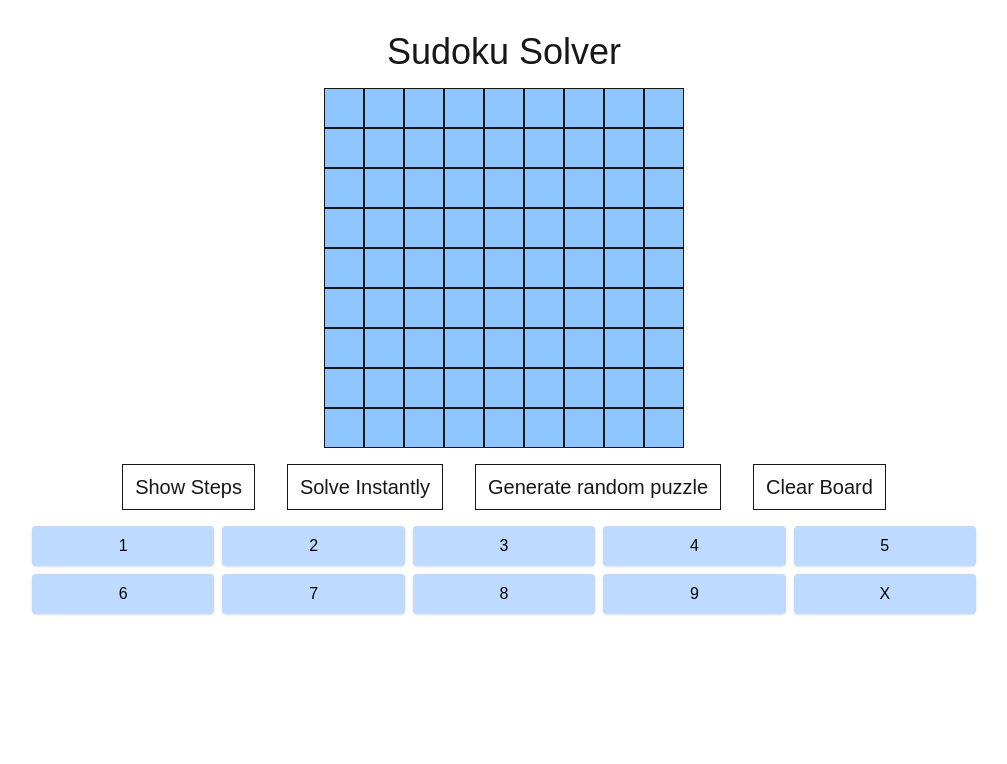
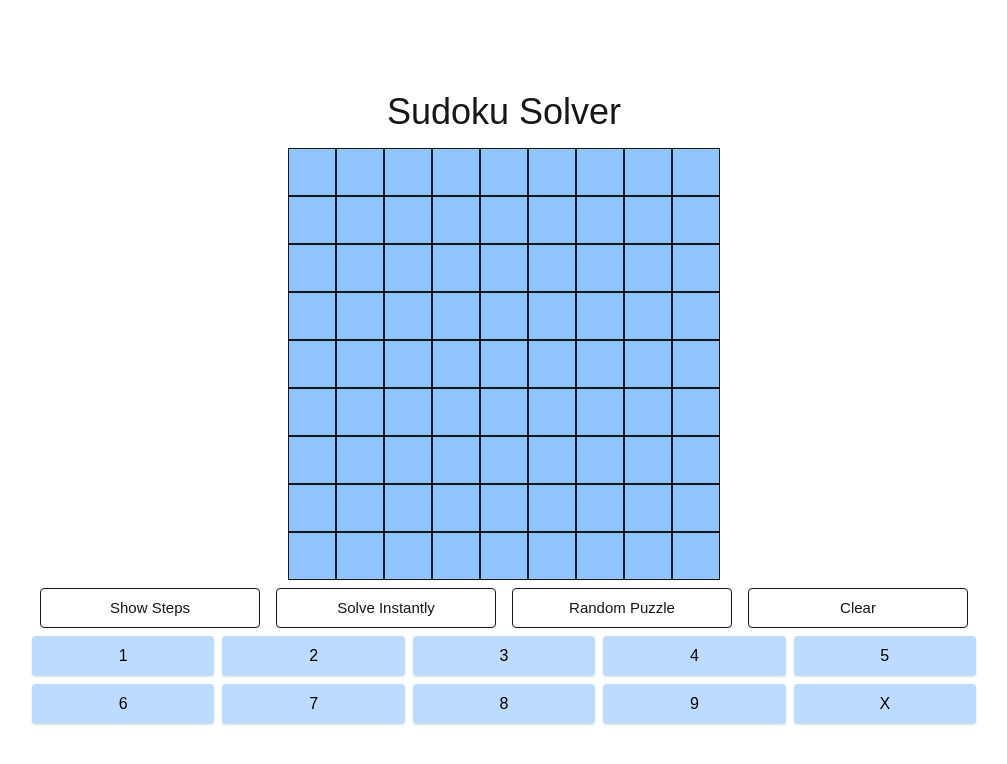
Before and after one commit to Shivansh3004/Sudoku-Solver, a Next.js app: page / in a window 1280 px wide. Shown: the top 764 px of the page, without its empty margins (136-1143 px from the left). Built offline with nearby package versions, Linux system fonts and the light colour scheme.

Commit message:
final changes

```diff
--- a/components/Board.tsx
+++ b/components/Board.tsx
@@ -269,7 +269,7 @@ const Board = () => {
     }
 
     return (
-        <div className='flex flex-col w-full max-w-[75%] min-h-screen overflow-x-hidden px-2 py-4'>
+        <div className='flex flex-col w-full max-w-[75%] min-h-screen overflow-x-hidden px-2 py-4 justify-center'>
             <h1 className='self-center m-2 p-2 text-4xl'>Sudoku Solver</h1>
             {
                 boardText.map((row, rowIndex) => (
--- a/components/Buttons.tsx
+++ b/components/Buttons.tsx
@@ -10,10 +10,20 @@ interface ButtonsProps {
 const Buttons = ({solveWithSteps,solveInstantly,generateRandom,clearBoard}:ButtonsProps) => {
     return (
         <div className="flex justify-center items-center w-full">
-            <button onClick={solveWithSteps} className='p-4 m-4 text-xs sm:text-xl sm:px-3 sm:py-2 border cursor-pointer'>Show Steps</button>
-            <button onClick={solveInstantly} className='p-4 m-4 text-xs sm:text-xl sm:px-3 sm:py-2 border cursor-pointer'>Solve Instantly</button>
-            <button onClick={generateRandom} className='p-4 m-4 text-xs sm:text-xl sm:px-3 sm:py-2 border cursor-pointer'>Generate random puzzle</button>
-            <button onClick={clearBoard} className='p-4 m-4 text-xs sm:text-xl sm:px-3 sm:py-2 border cursor-pointer'>Clear Board</button>
+            {[
+                { label: 'Show Steps', action: solveWithSteps },
+                { label: 'Solve Instantly', action: solveInstantly },
+                { label: 'Random Puzzle', action: generateRandom }, // Shortened label for consistency
+                { label: 'Clear', action: clearBoard },
+            ].map(({ label, action }, idx) => (
+                <button
+                key={idx}
+                onClick={action}
+                className="w-1/4 h-10 text-[10px] sm:text-[15px] border rounded m-2 p-2 flex items-center justify-center"
+                >
+                {label}
+                </button>
+            ))}
         </div>
     )
 }
--- a/components/Tile.tsx
+++ b/components/Tile.tsx
@@ -8,8 +8,9 @@ interface TileProps {
 
 const Tile = ({handleKeyDown,tileText,setTileFocused,isFocused,isBeingSolved}:TileProps) => {
     return (
-        <div onKeyDown={handleKeyDown} onClick={setTileFocused} className={`w-10 h-10 border outline-none flex items-center justify-center cursor-pointer ${
-            isFocused ? "bg-blue-500" : "bg-blue-300"} ${isBeingSolved?"bg-green-500":"bg-blue-300"}`} tabIndex={0}>{tileText}</div>
+        <div onKeyDown={handleKeyDown} onClick={setTileFocused} className={`border outline-none flex items-center justify-center cursor-pointer text-xs sm:text-sm md:text-base
+    ${isBeingSolved ? "bg-green-500" : isFocused ? "bg-blue-500" : "bg-blue-300"}
+    w-8 h-8 sm:w-10 sm:h-10 md:w-12 md:h-12`} tabIndex={0}>{tileText}</div>
     )
 }
 
```
